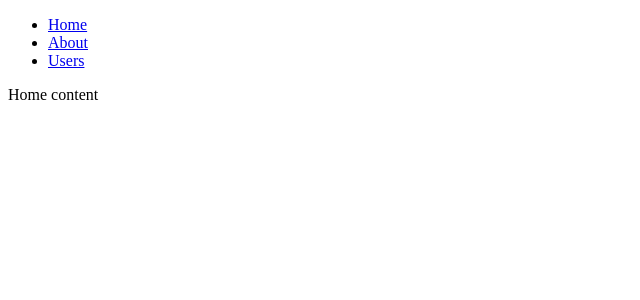
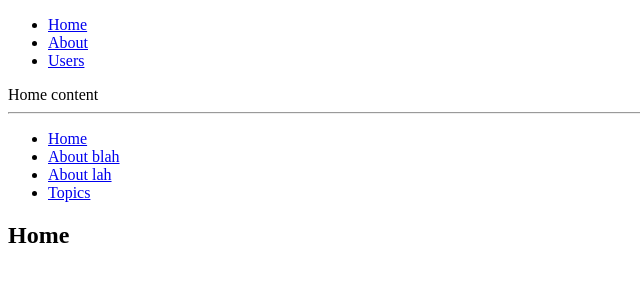
Before and after one commit to anuja01/react-router-demo, a React (Create React App) app: page / in a window 1280 px wide. Shown: the top 300 px of the page, without its empty margins (0-640 px from the left). Built offline with nearby package versions, Linux system fonts and the light colour scheme.

Commit message:
nested routing

```diff
--- a/src/App.js
+++ b/src/App.js
@@ -1,8 +1,13 @@
 import React from 'react';
 import BasicRouting from './components/BasicRouting';
+import NestedRouting from './components/NestedRouting';
 
 export default function App() {
   return (
-    <BasicRouting />
+    <>
+      <BasicRouting />
+      <hr />
+      <NestedRouting />
+    </>
   );
 }
--- /dev/null
+++ b/src/components/NestedRouting/index.js
@@ -0,0 +1,104 @@
+import React from 'react'
+import {
+    BrowserRouter as Router,
+    Switch,
+    Route,
+    Link,
+    useRouteMatch,
+    useParams
+} from "react-router-dom";
+
+export default function NestedRouting() {
+    return (
+        <Router>
+            <div>
+                <ul>
+                    <li>
+                        <Link to="/">Home</Link>
+                    </li>
+                    <li>
+                        <Link to="/about/blah">About blah</Link>
+                    </li>
+                    <li>
+                        <Link to="/about/lah">About lah</Link>
+                    </li>
+                    <li>
+                        <Link to="/topics">Topics</Link>
+                    </li>
+                </ul>
+
+                <Switch>
+                    <Route path="/about/:aboutId">
+                        <About />
+                    </Route>
+                    <Route path="/topics">
+                        {/* can use useRouteMatch() hook to get the url pattern */}
+                        <Topics />
+                    </Route>
+                    <Route path="/">
+                        <Home />
+                    </Route>
+                </Switch>
+            </div>
+        </Router>
+    );
+}
+
+function Home() {
+    let match = useRouteMatch()
+    console.log(match)
+    return <h2>Home</h2>;
+}
+
+function About() {
+    let match = useRouteMatch()
+    console.log(match)
+    let { aboutId } = useParams()
+    console.log(aboutId)
+    return <h2>About {aboutId}</h2>;
+}
+
+// separate routing within Topics component
+function Topics() {
+    let match = useRouteMatch();
+    console.log('match: ', match)
+
+    return (
+        <div>
+            <h2>Topics</h2>
+
+            <ul>
+                <li>
+                    <Link to={`${match.url}/components`}>Components</Link>
+                </li>
+                <li>
+                    <Link to={`${match.url}/props-v-state`}>
+                        Props v. State
+                    </Link>
+                </li>
+            </ul>
+
+            {/* The Topics page has its own <Switch> with more routes
+            that build on the /topics URL path. You can think of the
+            2nd <Route> here as an "index" page for all topics, or
+            the page that is shown when no topic is selected */}
+            <Switch>
+                <Route path={`${match.path}/:topicId`}>
+                    {/* can use useParams() hook to get the passed parameter
+                    within the component */}
+                    <Topic />
+                </Route>
+                <Route path={match.path}>
+                    <h3>Please select a topic.</h3>
+                </Route>
+            </Switch>
+        </div>
+    );
+}
+
+function Topic() {
+    // get the url parameter
+    let { topicId } = useParams();
+    console.log('topicId: ', topicId)
+    return <h3>Requested topic ID: {topicId}</h3>;
+}
```
